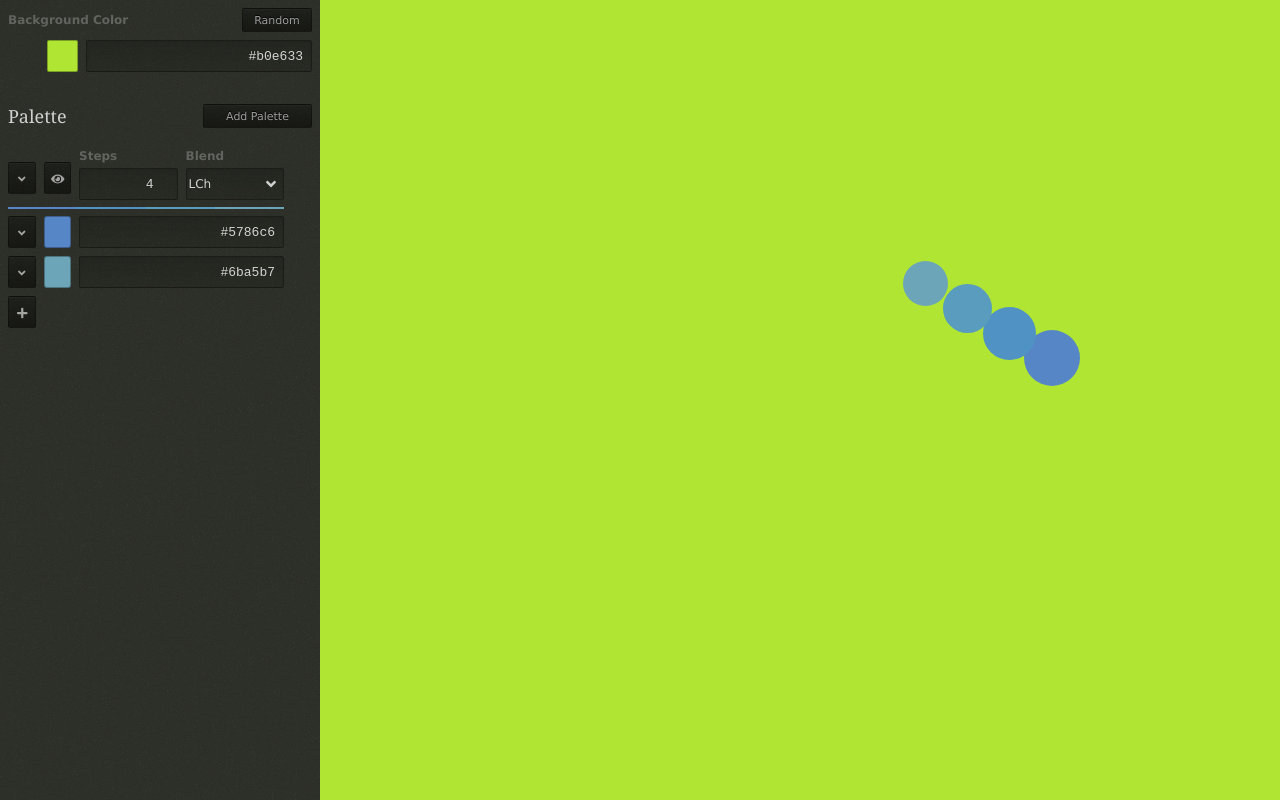
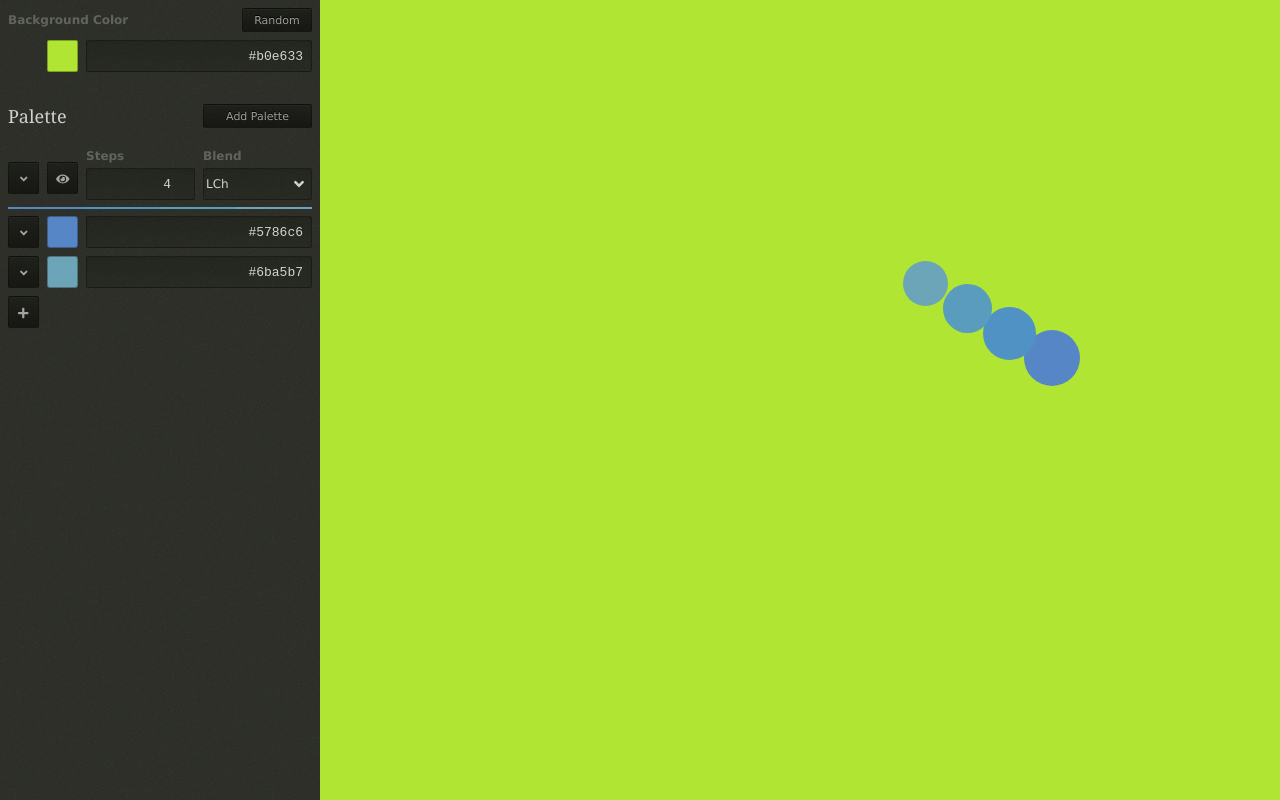
Before and after one commit to LoudBit/clutch, a Nuxt app: page / in a window 1280 px wide. Built offline with nearby package versions, Linux system fonts and the light colour scheme.

Commit message:
remove old flexbox wrappers

```diff
--- a/components/Palette.vue
+++ b/components/Palette.vue
@@ -1,19 +1,13 @@
 <template>
   <div>
     <BG :color="bg"></BG>
-
     <div class="ui grid grid--heading">
       <h1 class="ui h1">Palette</h1>
       <button class="ui small x-100" title="Add Input" @click="addInput">Add Palette</button>
     </div>
-
-    <div class="ui row">
-      <div class="ui column">
-        <template v-for="(input, index) in rawInputs">
-          <PaletteInput :key="`input-${input.id}`" :input="input" :index="index"></PaletteInput>
-        </template>
-      </div>
-    </div>
+    <template v-for="(input, index) in rawInputs">
+      <PaletteInput :key="`input-${input.id}`" :input="input" :index="index"></PaletteInput>
+    </template>
   </div>
 </template>
 
```
